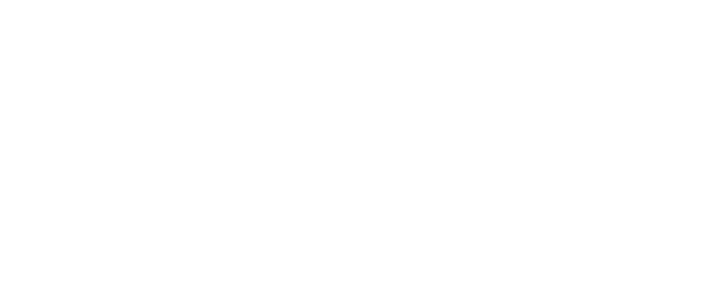
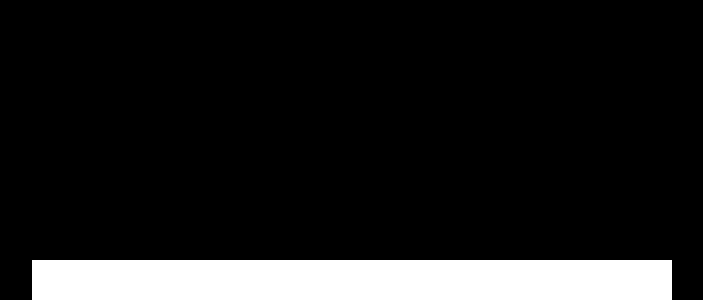
Before and after one commit to zJaaal/react-scroll-utilities, a React (Vite) app: page / in a window 1280 px wide. Shown: the part 500-800 px from the top of the page, without its empty margins (288-991 px from the left). Built offline with nearby package versions, Linux system fonts and the light colour scheme; a web font is replaced by a local one.

Commit message:
Update TestEnvironment.tsx

```diff
--- a/src/TestEnvironment.tsx
+++ b/src/TestEnvironment.tsx
@@ -68,9 +68,12 @@
   return (
     <div
       style={{
-        height: 4000,
-        display: "fixed",
-        transform: "translate(20%, 10%)",
+        height: 2000,
+        display: "flex",
+        flexDirection: "column",
+        justifyContent: "center",
+        alignItems: "center",
+        backgroundColor: "black",
       }}
     >
       <div
@@ -78,7 +81,7 @@
           height: "60vh",
           width: "50%",
           overflow: "scroll",
-          // backgroundColor: colorBG,
+          backgroundColor: "white",
         }}
         ref={scrollRef}
       >
@@ -98,13 +101,31 @@
               display: "flex",
               justifyContent: "center",
               alignItems: "center",
+              flexDirection: "column",
+              gap: 100,
+            }}
+          >
+            <div
+              style={{
+                display: "flex",
+                justifyContent: "center",
+                alignItems: "center",
                 gap: 20,
               }}
             >
-            {/* <div style={styles}></div>
               <div style={styles}></div>
-            <div style={styles}></div> */}
+              <div style={styles}></div>
+              <div style={styles}></div>
+            </div>
 
+            <div
+              style={{
+                display: "flex",
+                justifyContent: "center",
+                alignItems: "center",
+                gap: 20,
+              }}
+            >
               <Rectangle
                 options={options}
                 width={"100px"}
@@ -117,6 +138,7 @@
           </div>
         </div>
       </div>
+    </div>
   );
 };
 
```
Lines whose indentation alone changed are shown as unchanged.
